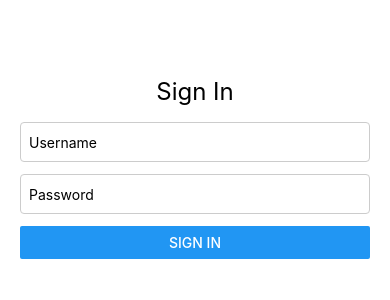
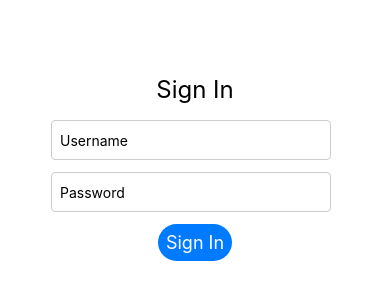
Before and after one commit to clowesait/Assignment02, a React Native app in the folder Assignment02/: screen / in a window 390 px wide. Shown: the part 254-554 px from the top of the page. Built offline with nearby package versions, Linux system fonts and the light colour scheme.

Commit message:
Styling the pages

```diff
--- a/Assignment02/components/AppStyles.ts
+++ b/Assignment02/components/AppStyles.ts
@@ -12,6 +12,7 @@ const AppStyles = StyleSheet.create({
   },
   header: {
     fontSize: 24,
+    marginTop: 40,
     fontWeight: 'bold',
     marginVertical: 12,
     textAlign: 'center'
@@ -20,7 +21,9 @@ const AppStyles = StyleSheet.create({
     width: '100%',
     height: 200,
     borderRadius: 8,
-    marginBottom: 12
+    marginBottom: 12,
+    borderColor: '#000',
+    borderWidth: 1,
   },
   text: {
     fontSize: 16,
@@ -52,7 +55,7 @@ const AppStyles = StyleSheet.create({
 });
 
 export const SigninStyles = StyleSheet.create({
-    container: {
+  container: {
     flex: 1,
     justifyContent: 'center',
     padding: 20,
@@ -65,13 +68,42 @@ export const SigninStyles = StyleSheet.create({
   },
   input: {
     height: 40,
+    width: 280,
+    marginLeft: 31,
     borderColor: '#ccc',
     borderWidth: 1,
     borderRadius: 4,
     paddingHorizontal: 8,
     marginBottom: 12
+  },
+  button: {
+    backgroundColor: '#007BFF',
+    alignSelf: 'center',
+    borderRadius: 9999,
+    padding: 8,
+    fontSize: 16,
+    color: '#fff',
+    textAlign: 'center',
+  },
+  buttonText: {
+    color: 'white',
+    fontSize: 18,
+    textAlign: 'center',
   }
 })
 
+export const CityStyles = StyleSheet.create({
+  text: {
+    fontSize: 16,
+    lineHeight: 22,
+    textAlign: 'center',
+    marginTop: 20,
+    borderColor: '#000',
+    borderWidth: 1,
+    borderRadius: 4,
+    backgroundColor: '#87CEEB',
+  },
+});
+
 
 export default AppStyles;
--- a/Assignment02/components/CityInfo.tsx
+++ b/Assignment02/components/CityInfo.tsx
@@ -1,5 +1,6 @@
 import React from 'react';
 import { Text, StyleSheet } from 'react-native';
+import { CityStyles } from './AppStyles'; // Adjust the import path as necessary
 
 interface CityInfoProps {
   city: 'Calgary' | 'Vancouver';
@@ -16,14 +17,5 @@ export default function CityInfo({ city }: CityInfoProps) {
       It's nestled between the Pacific Ocean and the Coast Mountains, offering residents and visitors access to both urban amenities and outdoor recreation.`
   };
 
-  return <Text style={styles.text}>{descriptions[city]}</Text>;
+  return <Text style={CityStyles.text}>{descriptions[city]}</Text>;
 }
-
-const styles = StyleSheet.create({
-  text: {
-    fontSize: 16,
-    lineHeight: 22,
-    textAlign: 'center',
-    marginTop: 10,
-  },
-});
--- a/Assignment02/components/SignIn.tsx
+++ b/Assignment02/components/SignIn.tsx
@@ -1,5 +1,5 @@
 import React, { useState } from 'react';
-import { View, Text, TextInput, Button, Alert, StyleSheet } from 'react-native';
+import { View, Text, TouchableOpacity, TextInput, Button, Alert, StyleSheet } from 'react-native';
 import credentialsData from '../data/credentials.json';
 import { SigninStyles } from './AppStyles';
 
@@ -64,7 +64,9 @@ export default function SignIn({ setIsSignedIn }: SignInProps) {
         onChangeText={setPassword}
       />
 
-      <Button title="Sign In" onPress={handleSignIn} />
+      <TouchableOpacity style={SigninStyles.button} onPress={handleSignIn}>
+        <Text style={SigninStyles.buttonText}>Sign In</Text>
+      </TouchableOpacity>
     </View>
   );
 }
```
